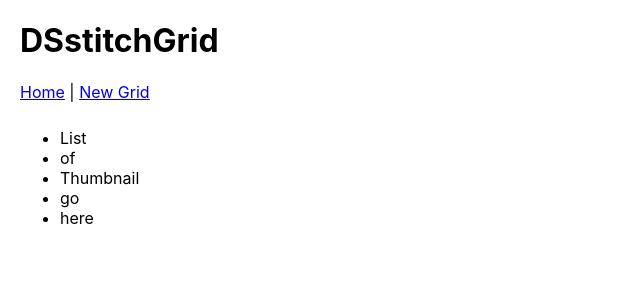
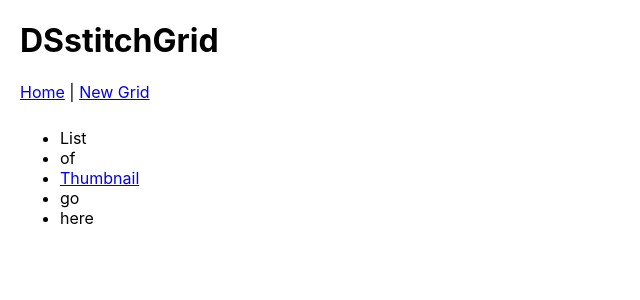
Before and after one commit to TracyRe/stitchgrid-poc, a React (Create React App) app: page / in a window 1280 px wide. Shown: the top 300 px of the page, without its empty margins (0-640 px from the left). Built offline with nearby package versions, Linux system fonts and the light colour scheme.

Commit message:
Insert static link from individual thumbnail to grid

```diff
--- a/src/components/App.jsx
+++ b/src/components/App.jsx
@@ -3,7 +3,7 @@ import { BrowserRouter as Router, Route, Link, Switch } from 'react-router-dom';
 import Error404 from './Error404';
 import Header from './Header';
 import Grid from './Grid';
-import Thumbnails from './Thumbnails';
+import ThumbnailList from './ThumbnailList';
 import './../index.css';
 
 
@@ -23,7 +23,7 @@ render() {
       <Router>
         <Header/>
         <Switch>
-          <Route exact path='/' component={Thumbnails}/>
+          <Route exact path='/' component={ThumbnailList}/>
           <Route path='/grid' component={Grid}/>
           <Route component={Error404}/>
         </Switch>
--- a/src/components/Grid.jsx
+++ b/src/components/Grid.jsx
@@ -35,7 +35,8 @@ class Grid extends React.Component {
       border: '1px solid #999',
     };
     return (
-        <div style={gridStyle}>
+        <div
+          style={gridStyle}>
           {renderBlock()}
         </div>
 
--- a/src/components/Thumbnail.jsx
+++ b/src/components/Thumbnail.jsx
@@ -1,9 +1,11 @@
 import React from 'react';
+import { Link } from 'react-router-dom';
+
 
 function Thumbnail() {
   return (
     <div>
-      <li>Thumbnail</li>
+      <li><Link to = '/grid'>Thumbnail</Link></li>
     </div>
 
   );
```
Also changed, not shown: src/components/ThumbnailList.jsx (renamed from src/components/Thumbnails.jsx).
